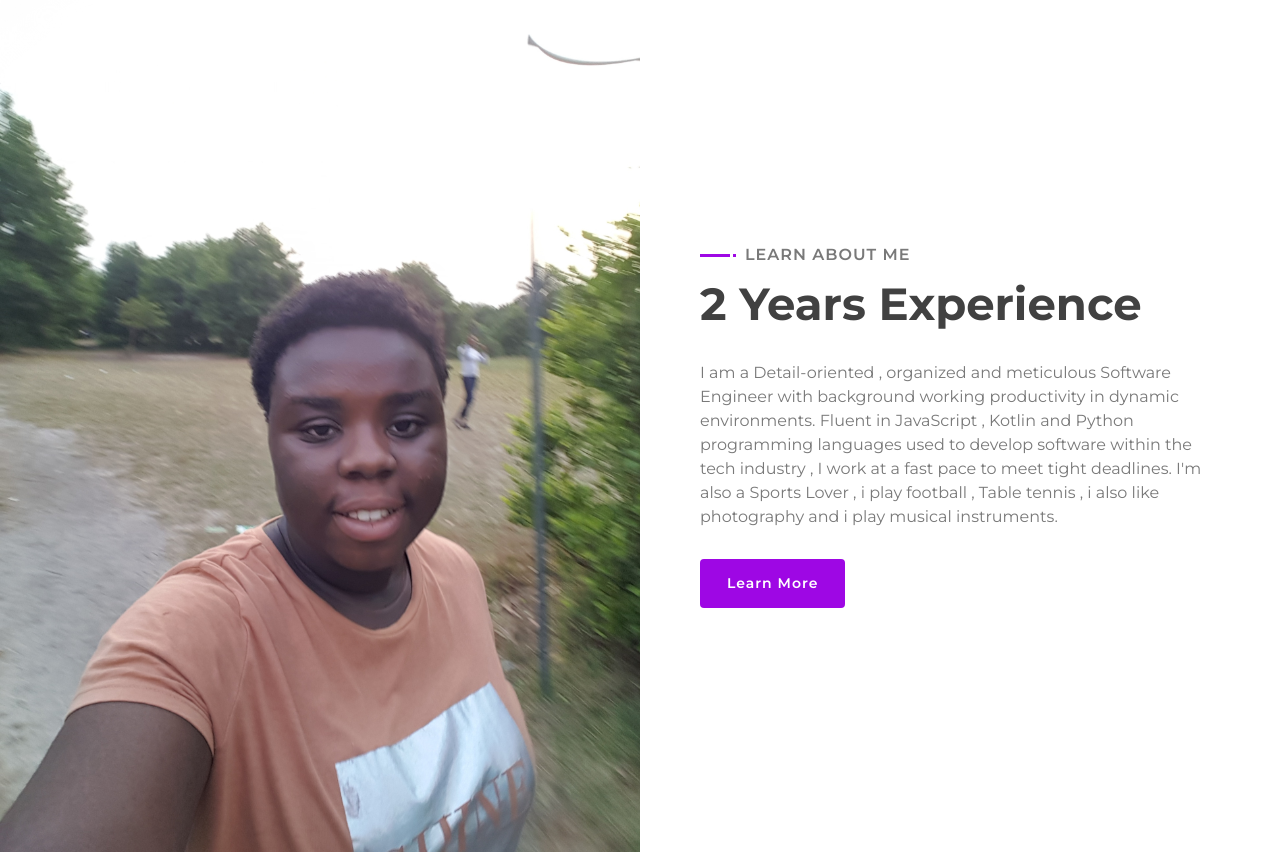
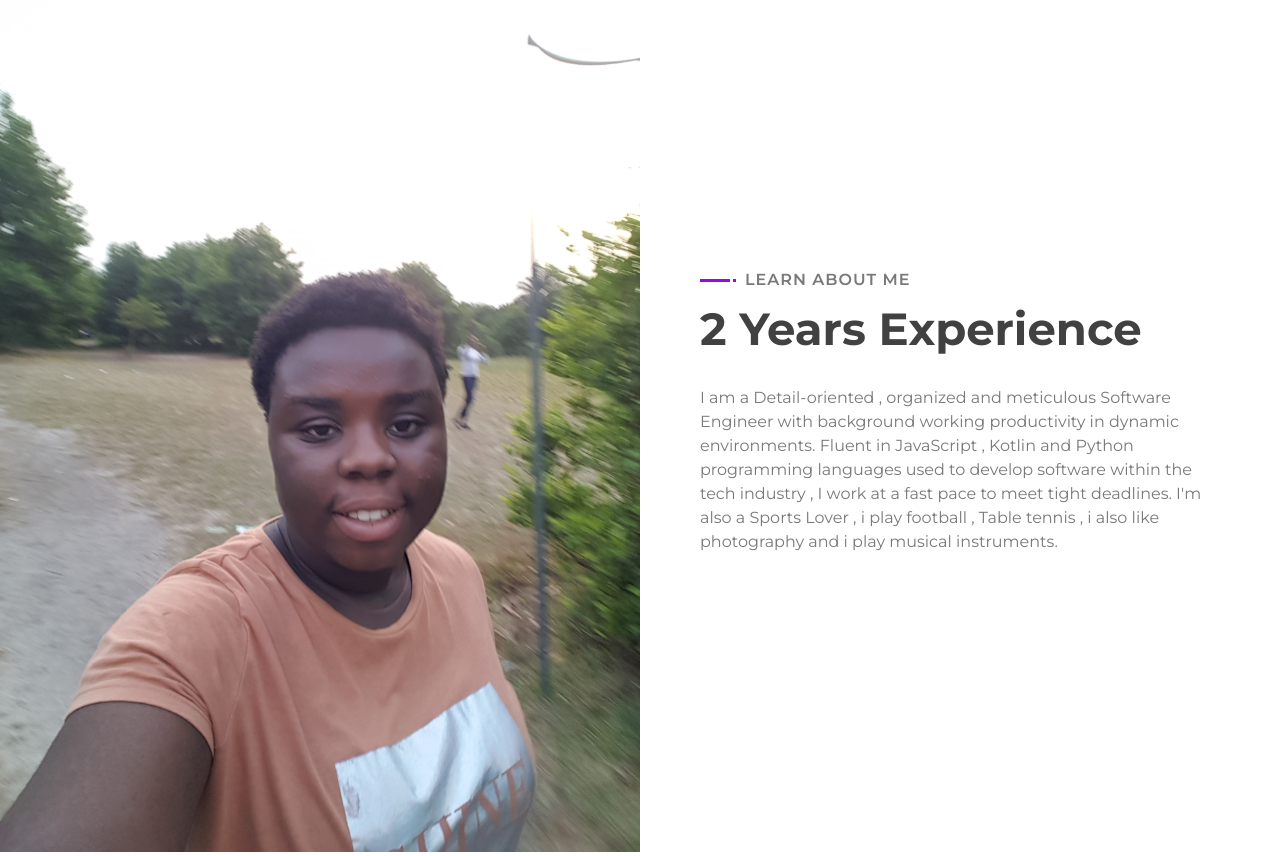
Before and after one commit to timmySpark/Portfolio, a Django app: page / in a window 1280 px wide. Shown: the part 698-1554 px from the top of the page. Run offline with Django 4.2, Linux system fonts and the light colour scheme; data that the repository does not hold is empty; some libraries are stand-ins or nearby versions.

Commit message:
updated file contents

```diff
--- a/templates/index.html
+++ b/templates/index.html
@@ -84,7 +84,7 @@
                 </div>
                 {% endfor %}
               </div>
-              <a class="btn rounded" href="">Learn More</a>
+              {% comment %} <a class="btn rounded" href="">Learn More</a> {% endcomment %}
             </div>
           </div>
         </div>
--- a/templates/styles.html
+++ b/templates/styles.html
@@ -7,26 +7,32 @@
 <link
   href="https://fonts.googleapis.com/css2?family=Montserrat:wght@300;400;500;600;700&display=swap"
   rel="stylesheet"
+  type="text/css"
 />
 
 <!-- CSS Libraries -->
 <link
   href="https://stackpath.bootstrapcdn.com/bootstrap/4.4.1/css/bootstrap.min.css"
   rel="stylesheet"
+  type="text/css"
 />
 <link
   href="https://cdnjs.cloudflare.com/ajax/libs/font-awesome/5.10.0/css/all.min.css"
   rel="stylesheet"
+  type="text/css"
 />
 <link href="{% static 'lib/animate/animate.min.css' %}" rel="stylesheet" />
 <link
   href="{% static 'lib/owlcarousel/assets/owl.carousel.min.css' %}"
   rel="stylesheet"
+  type="text/css"
 />
 <link
   href="{% static 'lib/lightbox/css/lightbox.min.css' %}"
   rel="stylesheet"
+  type="text/css"
 />
 
 <!-- My Stylesheet -->
-<link href="{% static 'css/style.css' %}" rel="stylesheet" />
+<link href="{% static 'css/style.css' %}" rel="stylesheet"   type="text/css"
+/>
```
